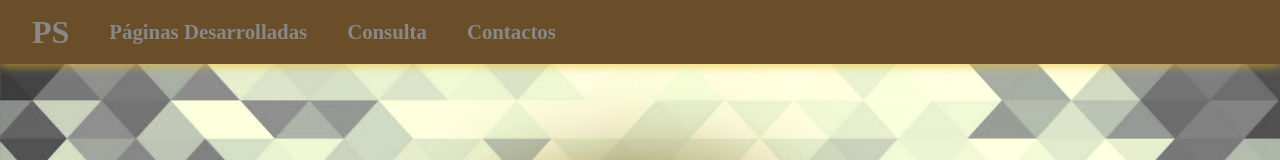
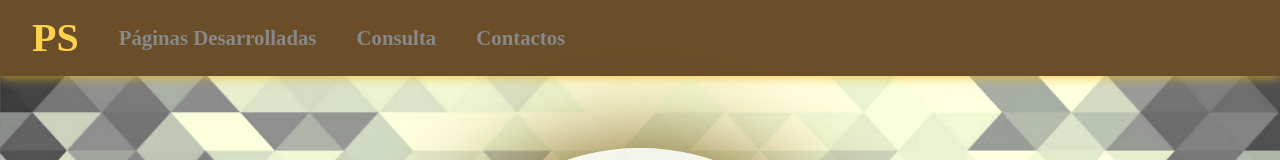
Before and after one commit to pascualSilvestri/TrabajoFinal, a plain HTML site: page about.html in a window 1280 px wide. Shown: the top 160 px of the page. Drawn offline with Linux system fonts and the light colour scheme; a web font is replaced by a local one.

Commit message:
Update about.css

```diff
--- a/about.css
+++ b/about.css
@@ -25,9 +25,9 @@ body{
 .a-nav-logo{
     font-weight: bold;
     font-family:  'Nuosu SIL', serif;
-    font-size: 2em;
+    font-size: 2.5em;
     text-decoration: none;
-    color:#888;
+    color:#FFD24C;
     margin:0 20px;
 }
 .a-nav{
@@ -67,7 +67,6 @@ header{
     display: flex;
     justify-content: center;
     align-items: center;
-    padding-top: 50px;
     box-shadow: 0px 0 10px #fff;
     /* animation: nav 4s alternate infinite;*/
     z-index: 1;
```
